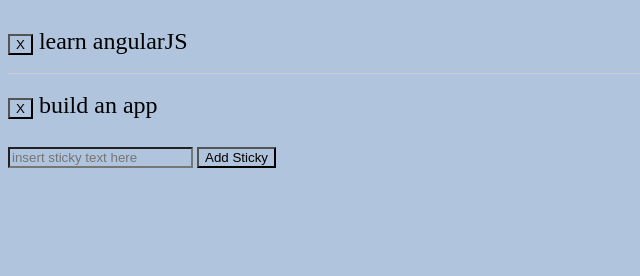
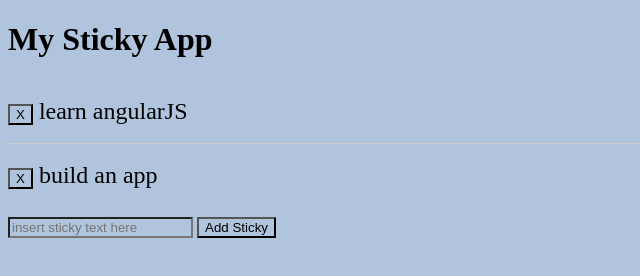
Before and after one commit to Lavioli/Sticky-App-Angular, a website: page index.html in a window 1280 px wide. Shown: the whole page, without its empty margins (0-640 px from the left). Drawn offline with nearby package versions, Linux system fonts and the light colour scheme.

```diff
--- a/index.html
+++ b/index.html
@@ -19,7 +19,10 @@
 
 <body>
 
+<h1>My Sticky App</h1>
+
 <div ng-app="myStickyApp">
+
 	<div ng-controller="stickyCtrl">
 		<ul id="sticky-list">
 			<li ng-repeat="sticky in stickies" ng-dblclick="toggleEditMode()">
```
